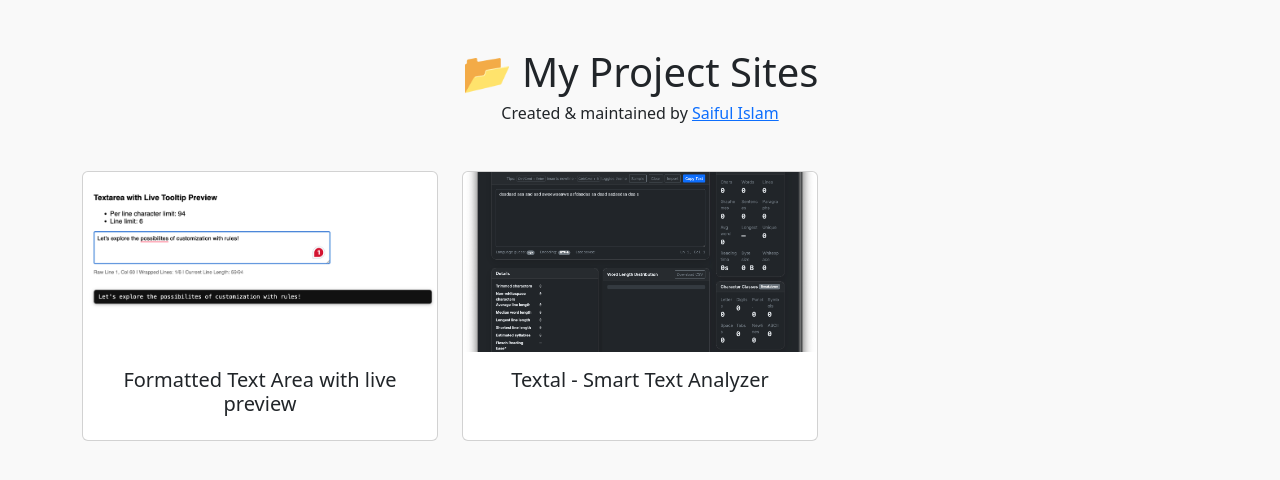
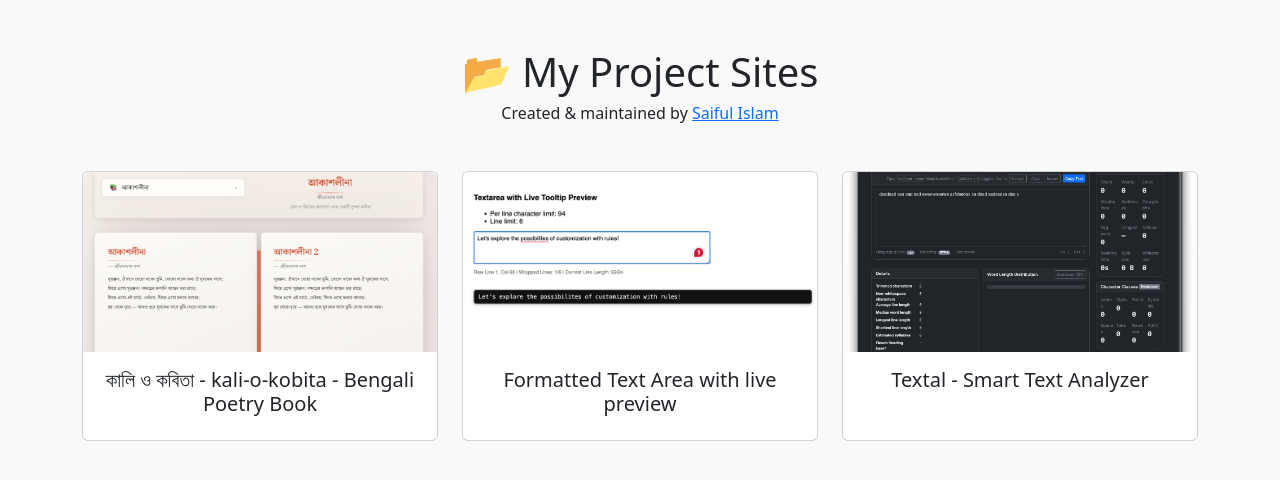
Before and after one commit to saifulislamconnect/saifulislamconnect.github.io, a plain HTML site: page index.html in a window 1280 px wide. Drawn offline with nearby package versions, Linux system fonts and the light colour scheme.

Commit message:
Added link to kali o kobita

```diff
--- a/index.html
+++ b/index.html
@@ -43,8 +43,13 @@
     // 👉 Your sites array: just add more here
     const sites = [
         {
+            title: "কালি ও কবিতা - kali-o-kobita - Bengali Poetry Book",
+            url: "https://saifulislamconnect.github.io/kali-o-kobita",
+            img: "assets/images/kali-o-kobita.png?text=Project+0+Preview"
+        },
+        {
             title: "Formatted Text Area with live preview",
-            url: "https://saifulislamconnect.github.io/rich-input-formatting/",
+            url: "https://saifulislamconnect.github.io/rich-input-formatting",
             img: "assets/images/textarea-rnd.png?text=Project+1+Preview"
         },
         {
```
Also changed, not shown: assets/images/kali-o-kobita.png (added).
